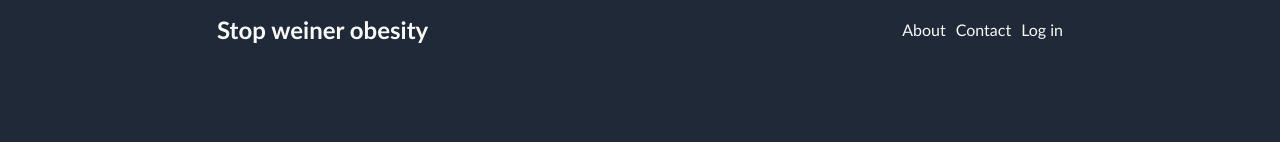
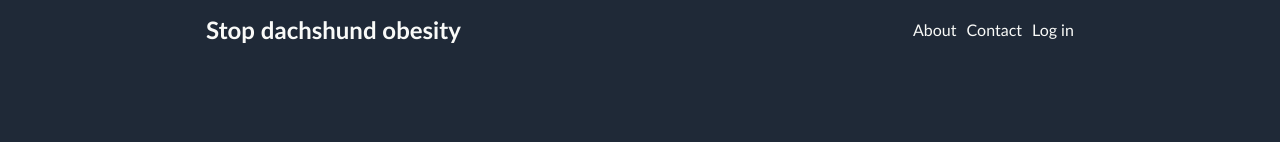
Before and after one commit to eduardsdn/LandingPage, a plain HTML site: page index.html in a window 1280 px wide. Shown: the top 142 px of the page. Drawn offline with Linux system fonts and the light colour scheme.

Commit message:
Final touches in html content

```diff
--- a/index.html
+++ b/index.html
@@ -8,7 +8,7 @@
     </head>
     <body>
         <div class="header">
-            <h1>Stop weiner obesity</h1>
+            <h1>Stop dachshund obesity</h1>
             <ul>
                 <li><a href>About</a></li>
                 <li><a href>Contact</a></li>
```
